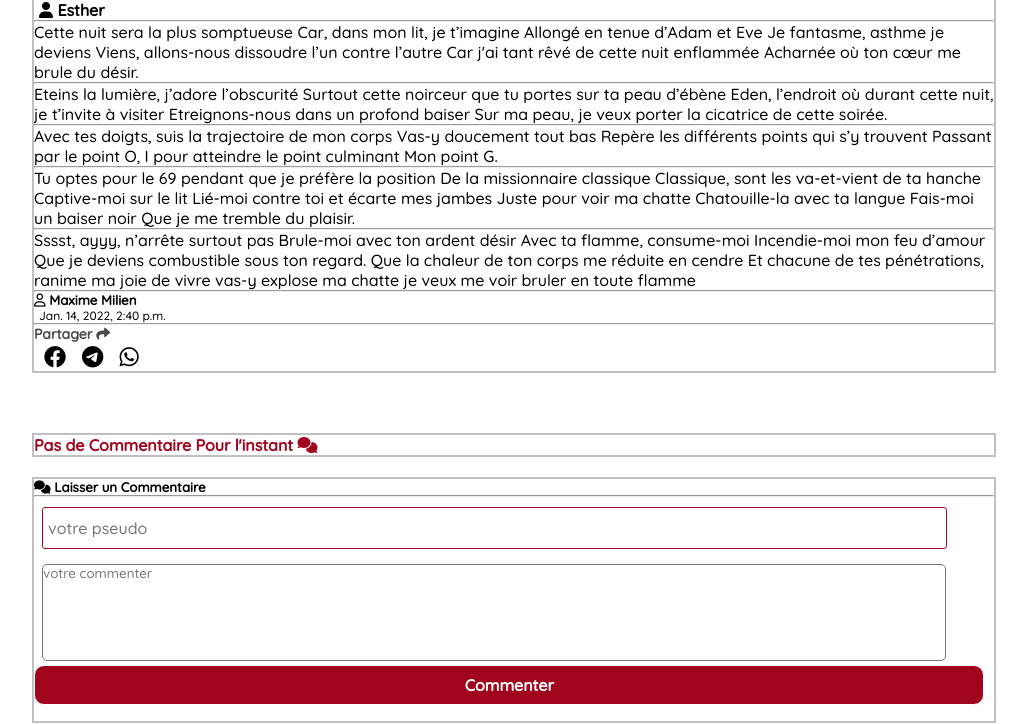
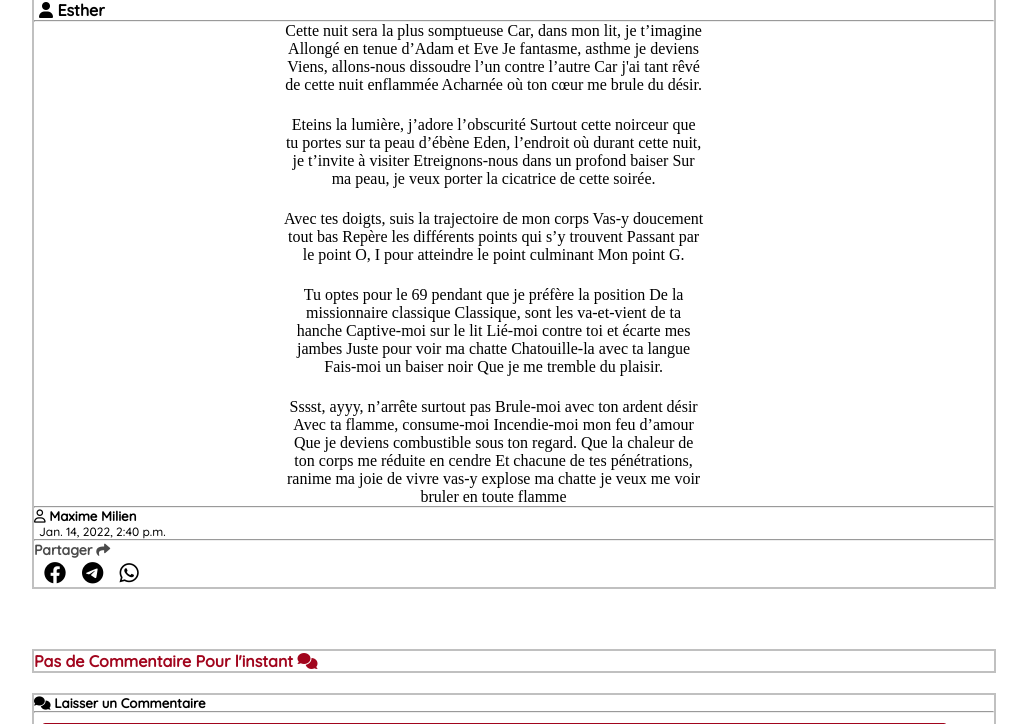
Before and after one commit to Maxdev01/testkikote, a Django app: a page that uses templates/base.html in a window 1280 px wide. Shown: the part 211-935 px from the top of the page, without its empty margins (160-1187 px from the left). Run offline with Django 3.2, Linux system fonts and the light colour scheme; data comes from the database, SQL or seed files in the repository; both versions use the stored data as it was after the commit; data that the repository does not hold is empty.

Commit message:
add css markdown

```diff
--- a/static/creativecss/style.css
+++ b/static/creativecss/style.css
@@ -267,9 +267,39 @@
     height: auto;
 }
 
+.center-poesie
+{
+
+    text-align: center;
+    width: 420px;
+    font-family: cookie;
+    position: relative;
+    left: 26%;
+}
+
+.center-poesie hr
+{
+    margin-bottom: 20px;
+    opacity: 0.0;
+
+}
+.saut-de-ligne hr
+{
+    margin-bottom: 25px;
+    opacity: 0.0;
+}
+
+.saut-de-ligne
+{
+    margin-left: 10px;
+}
+
 @media (max-width: 765px)
 {
+
     .global-detail-texte{display: block;}
+    .center-poesie {width: 100%; left: 0;}
+
     .content-coms{left: 0; width: 98%;}
 
     .content-comments {left: 0; width: 98%;}
--- a/static/pub.css
+++ b/static/pub.css
@@ -0,0 +1,4 @@
+.div-pub
+{
+    width: 100px;
+}
--- a/templates/aboutus.html
+++ b/templates/aboutus.html
@@ -12,6 +12,8 @@
      produits et vous rapprocher du public en publiant vos coordonnées.</p>
 
 <hr>
+
+
 
 <p>2-Nous offrons aussi le service marketing digital pour assurer votre
      identité visuelle en créant votre logo, vos flyers, vos banners et vos cartes de visite. </p>
```
Also changed, not shown: db.sqlite3.
